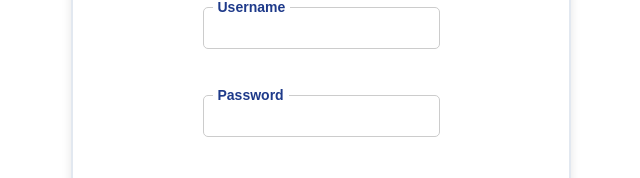
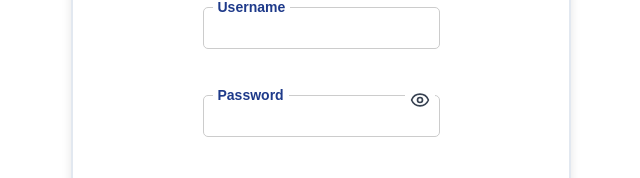
Before and after one commit to GokulKumar2003/Poultry-Farm-Front-End, a React (Vite) app: page / in a window 1280 px wide. Shown: the part 142-320 px from the top of the page, without its empty margins (319-959 px from the left). Built offline with nearby package versions, Linux system fonts and the light colour scheme.

Commit message:
UI change

```diff
--- a/src/components/Login.jsx
+++ b/src/components/Login.jsx
@@ -3,11 +3,13 @@ import '../styles/style.css'
 import { ToastContainer, toast } from "react-toastify";
 import "react-toastify/dist/ReactToastify.css";
 import { useNavigate } from "react-router-dom";
+import { Eye, EyeOff } from "lucide-react";
 import axios from "axios";
 
 export default function Login(){
   const [username, setUsername] = useState('');
   const [password, setPassword] = useState('');
+  const [isPasswordHidden, setIsPasswordHidden] = useState(true)
   const navigate = useNavigate();
 
   const showToast = (type) => {
@@ -102,12 +104,15 @@ export default function Login(){
               <div class="input-container">
                 <label for="password">Password</label>
                 <input
-                type="password"
+                type={isPasswordHidden ? "password" : "text"}
                 value={password}
                 onChange={(e) => setPassword(e.target.value)}
                 />
+                <p className='show_pwd_label'
+                   onClick={()=>{setIsPasswordHidden(!isPasswordHidden)}}>
+                    {isPasswordHidden ? <Eye size={20}/> : <EyeOff size={20}/> }
+                </p>
               </div>
-
             </td>
           </tr>
           <tr>
--- a/src/styles/style.css
+++ b/src/styles/style.css
@@ -30,6 +30,17 @@ label {
   padding: 0 5px;
   font-size: 14px;
   color: #1E3A8A;
+}
+
+.show_pwd_label {
+  cursor: pointer;
+  position: absolute;
+  top: -5px;  /* Moves label up */
+  right: 5px;  /* Moves label slightly inside */
+  background: white;
+  padding: 0 5px;
+  font-size: 13px;
+  color: #374151;
 }
 
 input,
```
